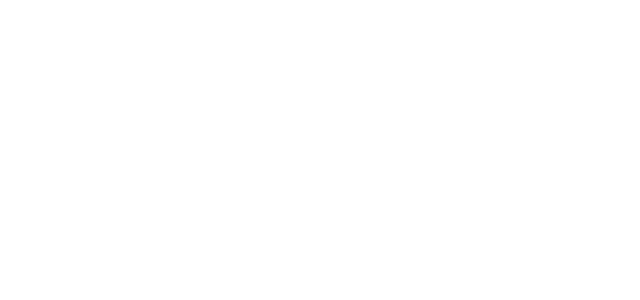
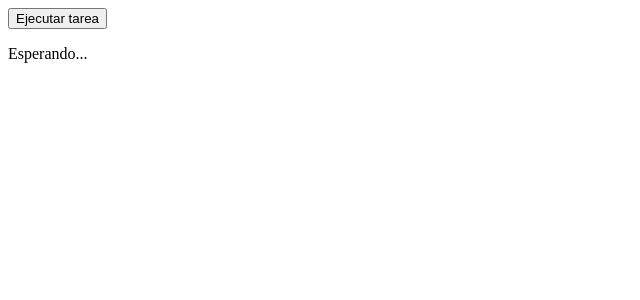
Before and after one commit to DevJohanAdrian/angular-boilerplate-examples, an Angular app: page /bindCallback in a window 1280 px wide. Before the commit this address led to /. Shown: the top 300 px of the page, without its empty margins (0-640 px from the left). Built offline with nearby package versions, Linux system fonts and the light colour scheme.

Commit message:
feat: bindCaallback  operators rxjs

```diff
--- a/src/app/app.routes.ts
+++ b/src/app/app.routes.ts
@@ -50,5 +50,12 @@
       import(
         './examples/rxjs/operators/empty_never_throwError/empty_never_throwError.component'
       ).then((m) => m.EmptyNeverThrowErrorComponent),
-  }
+  },
+   {
+    path: 'bindCallback',
+    loadComponent: () =>
+      import(
+        './examples/rxjs/operators/bindCallback/bindCallback.component'
+      ).then((m) => m.BindCallbackComponent),
+   }
 ];
--- /dev/null
+++ b/src/app/examples/rxjs/operators/bindCallback/bindCallback.component.ts
@@ -0,0 +1,27 @@
+import { ChangeDetectionStrategy, Component } from '@angular/core';
+import { bindCallback } from 'rxjs';
+import { signal } from '@angular/core';
+
+// Simula una operación asíncrona que utiliza un callback.
+
+function fakeAsyncOperation(callback: (value: string) => void) {
+  setTimeout(() => callback('Operación completada ✅'), 2000);
+}
+
+const asyncObservable = bindCallback(fakeAsyncOperation);
+
+@Component({
+  selector: 'app-bind-callback',
+  imports: [],
+  template: `<button (click)="run()">Ejecutar tarea</button>
+    <p>{{ message() }}</p>`,
+  changeDetection: ChangeDetectionStrategy.OnPush,
+})
+export class BindCallbackComponent {
+   message = signal('Esperando...');
+
+  run() {
+    asyncObservable().subscribe(value => this.message.set(value));
+  }
+
+}
```
